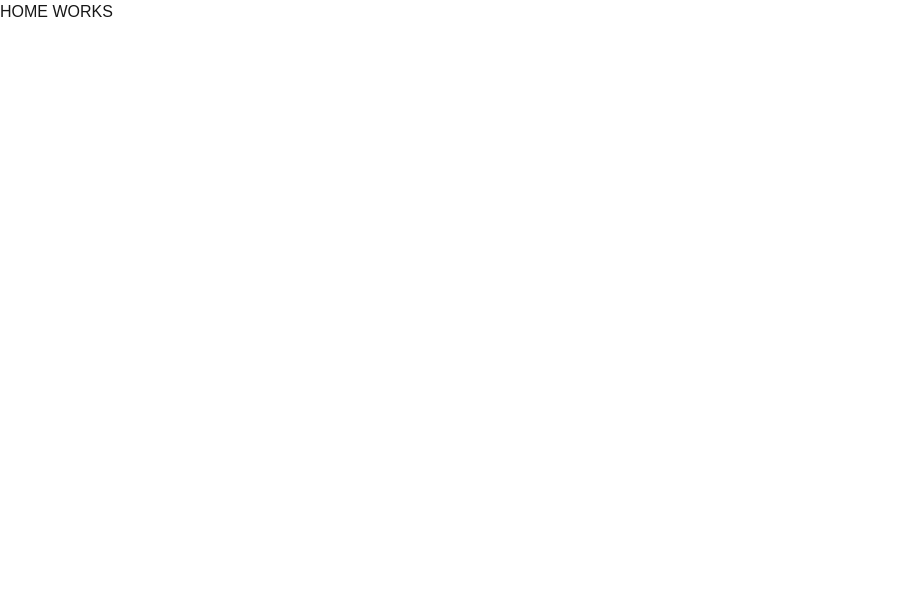
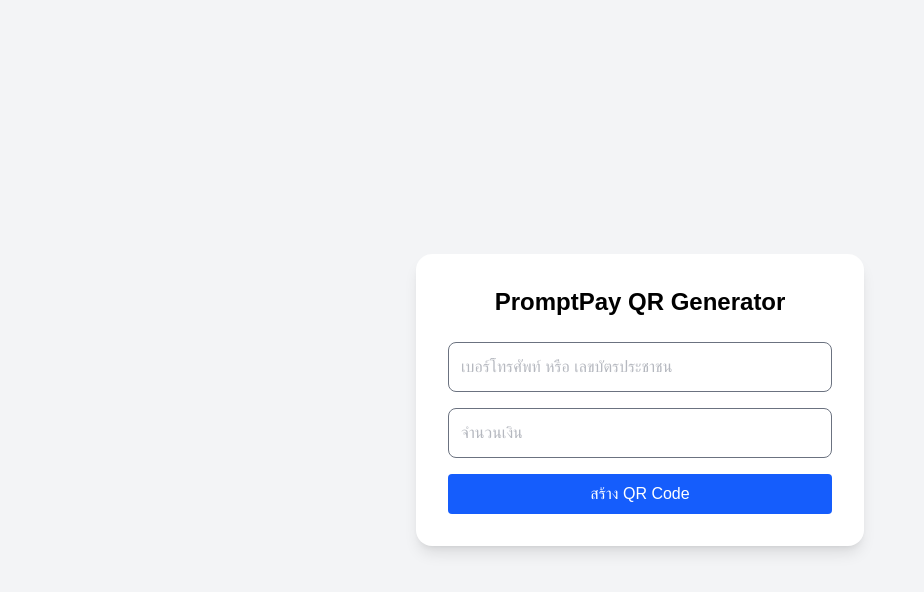
Before and after one commit to Tadorupakinson/PromptPay-QR-Code-Generator, a Next.js app in the folder promptpay-app/: page / in a window 1280 px wide. Shown: the top 592 px of the page, without its empty margins (0-924 px from the left). Built offline with nearby package versions, Linux system fonts and the light colour scheme.

Commit message:
ย้อนกลับ

```diff
--- a/promptpay-app/app/page.tsx
+++ b/promptpay-app/app/page.tsx
@@ -1,3 +1,65 @@
-export default function Page() {
-  return <div>HOME WORKS</div>;
+"use client";
+
+import { useState } from "react";
+import { useRouter } from "next/navigation";
+
+export default function Home() {
+  const router = useRouter();
+
+  const [phone, setPhone] = useState("");
+  const [amount, setAmount] = useState("");
+
+  const generateQR = async () => {
+    if (!phone.trim()) {
+      alert("กรุณากรอกเบอร์โทรศัพท์หรือเลขบัตรประชาชน");
+      return;
+    }
+    if (!/^\d+$/.test(phone)) {
+      alert("กรุณากรอกเฉพาะตัวเลข");
+      return;
+    }
+
+    const id = Date.now().toString(); // หรือ ORDER-001
+
+    localStorage.setItem(
+      id,
+      JSON.stringify({ phone, amount })
+    );
+
+    router.push(`/qr/${id}`);
+  };
+
+  return (
+    <main className="min-h-screen bg-gray-100 flex items-center justify-center p-4">
+      <div className="bg-white p-8 rounded-2xl shadow-lg w-full max-w-md">
+        <h1 className="text-2xl font-bold text-center mb-6 text-primary">
+          PromptPay QR Generator
+        </h1>
+
+        <input
+          type="text"
+          placeholder="เบอร์โทรศัพท์ หรือ เลขบัตรประชาชน"
+          value={phone}
+          onChange={(e) => setPhone(e.target.value)}
+          required
+          className="w-full border rounded-lg p-3 mb-4  text-secondary"
+        />
+
+        <input
+          type="number"
+          placeholder="จำนวนเงิน "
+          value={amount}
+          onChange={(e) => setAmount(e.target.value)}
+          className="w-full border rounded-lg p-3 mb-4 text-secondary"
+        />
+
+        <button
+          onClick={generateQR}
+          className="w-full bg-blue-600 text-white p-2 rounded"
+        >
+          สร้าง QR Code
+        </button>
+      </div>
+    </main>
+  );
 }
```
